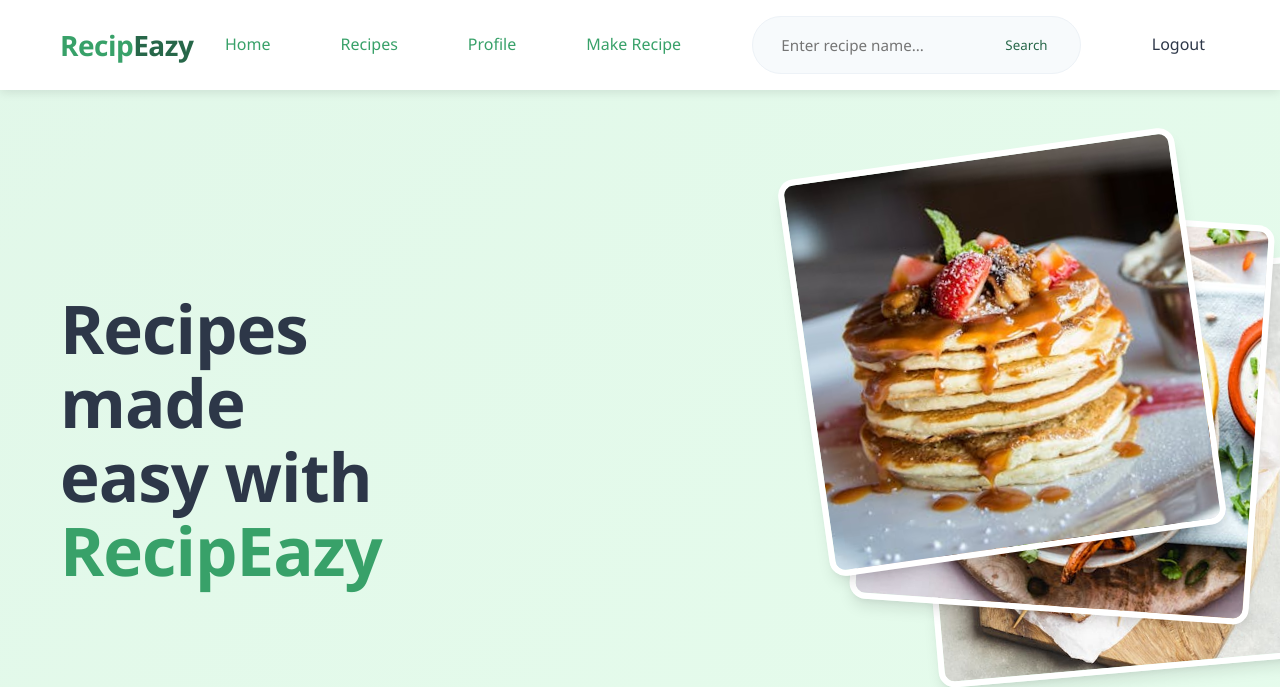
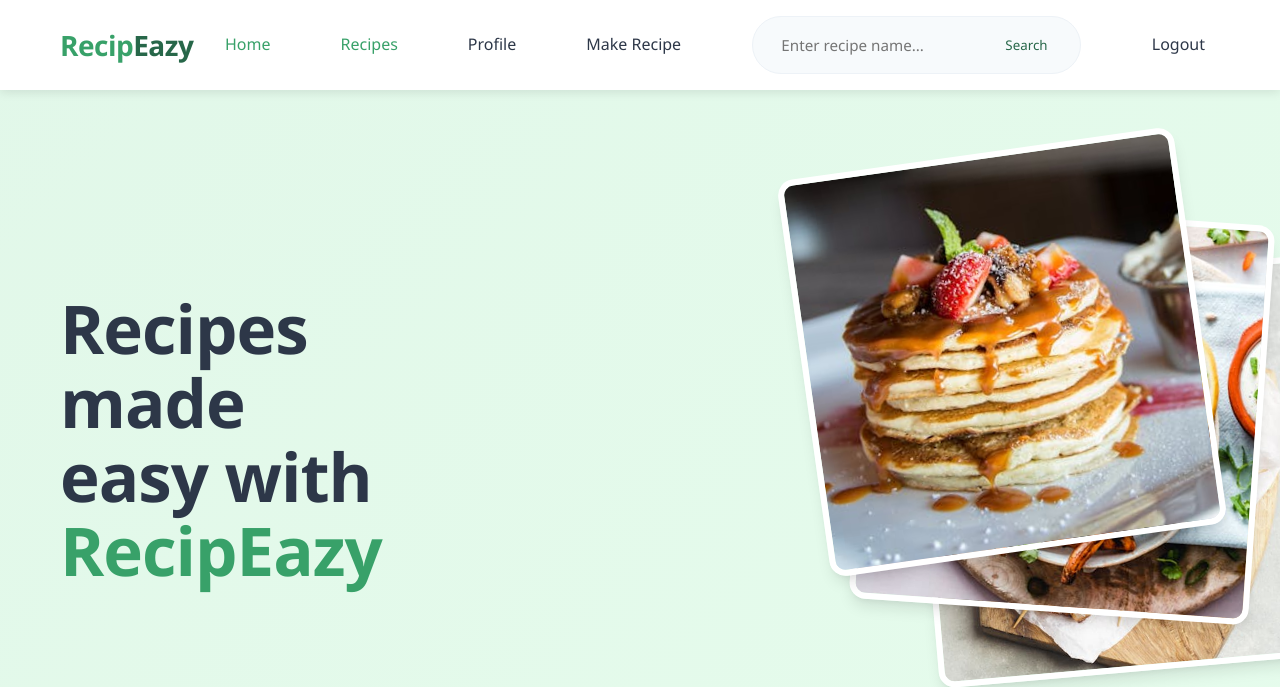
Before and after one commit to Mateo-Buytaert/Recipeazy-deployed, a Django app: page / in a window 1280 px wide. Shown: the top 687 px of the page. Run offline with Django 5.2, Linux system fonts and the light colour scheme; the visitor is signed in with stand-in values (Sample User, id 1); data that the repository does not hold is empty.

Commit message:
Colour change

```diff
--- a/recipes/templates/recipes/index.html
+++ b/recipes/templates/recipes/index.html
@@ -205,9 +205,9 @@ nav {
                 <div class="nav-links main-links">
                     <a href="#" class="active">Home</a>
                     <a href="{% url 'recipe_list' %}" class="active">Recipes</a>
-                    <a href="{% url 'profile' %}" class="active">Profile</a>
+                    <a href="{% url 'profile' %}">Profile</a>
                     {% if user.is_authenticated %}
-                    <a href="{% url 'recipe-create' %}" class="active">Make Recipe</a>
+                    <a href="{% url 'recipe-create' %}">Make Recipe</a>
                     {% endif %}
                 </div>
 
```
